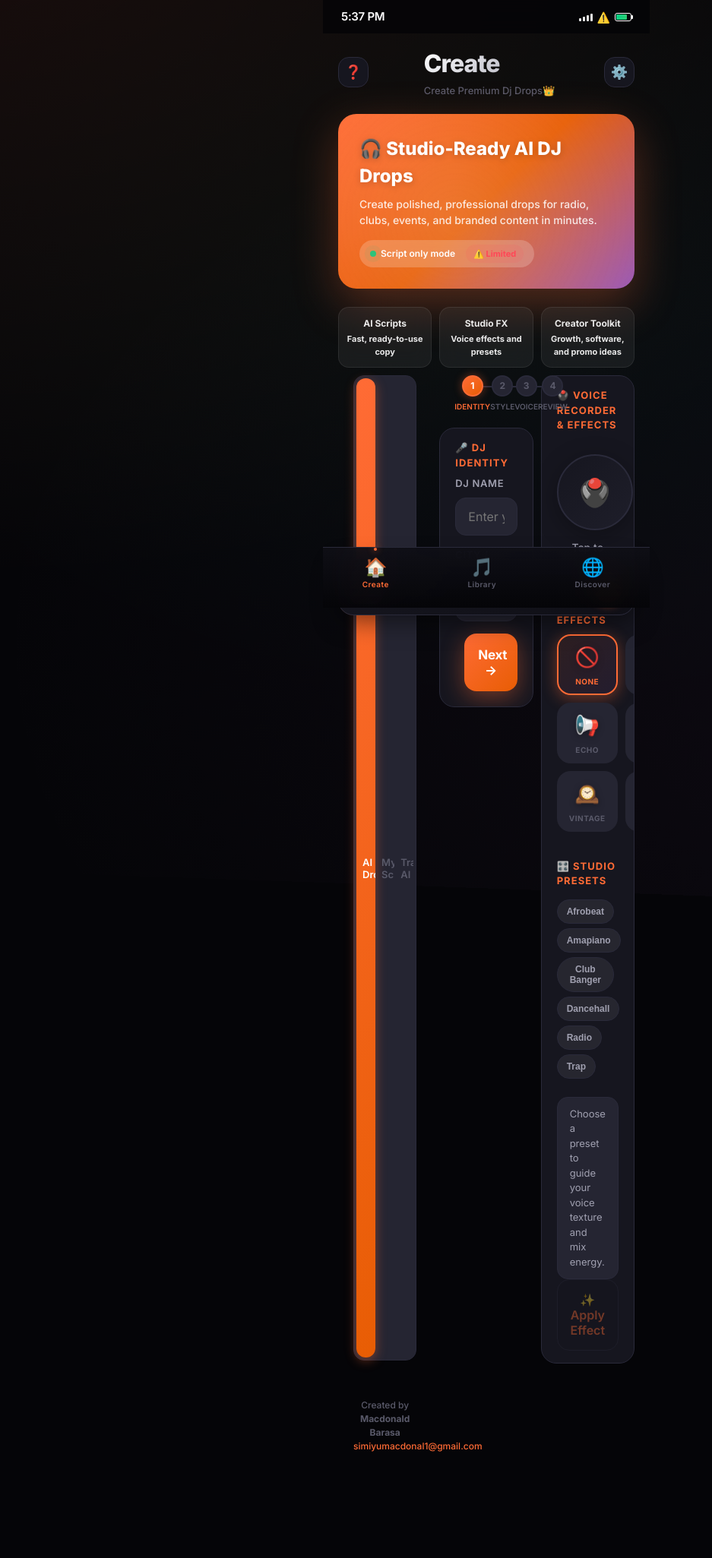
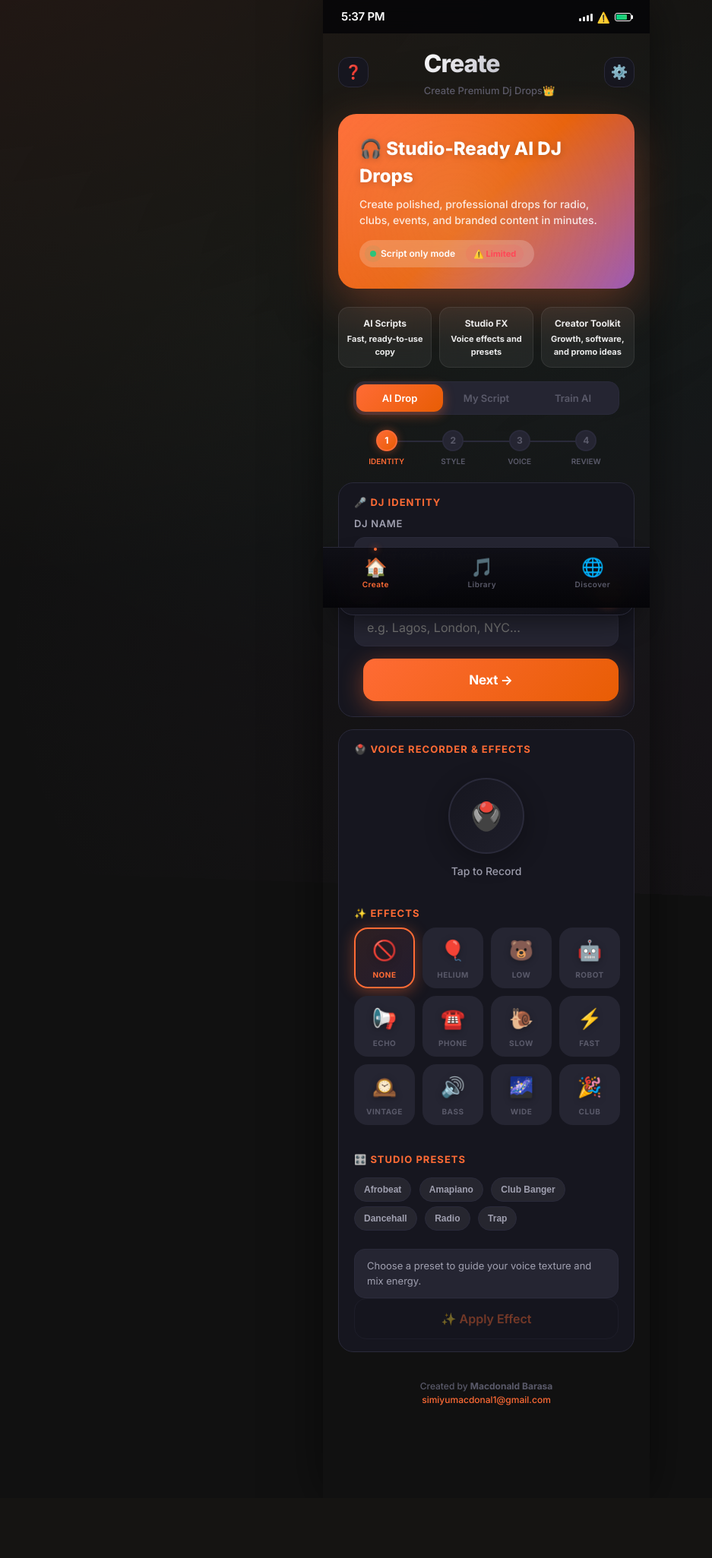
Before and after one commit to mbgeedidon1-design/dj-drop-factory-pro, a Flask app: page / in a window 1280 px wide. Shown: the whole page at 76% size, without its empty margins (0-937 px from the left). After the commit the page ends 1850 px from the top, so only its background shows below. Run offline with Flask 3, Linux system fonts and the light colour scheme; data comes from the database, SQL or seed files in the repository; both versions use the stored data as it was after the commit; data that the repository does not hold is empty.

Commit message:
Ui bug fix

```diff
--- a/templates/index.html
+++ b/templates/index.html
@@ -46,6 +46,12 @@
             font-weight: 400;
             -webkit-font-smoothing: antialiased;
             overflow-x: hidden;
+            overscroll-behavior-y: none;
+        }
+        button, .tab-item, .segment, .suggestion-chip, .effect-chip, .string-tool-btn, .nav-btn, .player-btn, .delete-btn, .library-item, .discover-card, .data-item {
+            touch-action: manipulation;
+            -webkit-user-select: none;
+            user-select: none;
         }
 
         .bg-glow {
@@ -186,6 +192,7 @@
             backdrop-filter: blur(12px);
         }
         .feature-item strong { display: block; margin-bottom: 3px; font-size: 12px; }
+        .feature-band > * { min-width: 0; }
 
         /* Section Cards */
         .section-card {
@@ -635,8 +642,6 @@
             animation: pulse 2s infinite; display: inline-block;
         }
 
-        to { transform: translateY(0); } }
-
         /* Responsive */
         @media (min-width: 431px) {
             body { background: #111; }
@@ -799,6 +804,8 @@
                 <div class="feature-item"><strong>AI Scripts</strong>Fast, ready-to-use copy</div>
                 <div class="feature-item"><strong>Studio FX</strong>Voice effects and presets</div>
                 <div class="feature-item"><strong>Creator Toolkit</strong>Growth, software, and promo ideas</div>
+            </div>
+
             <!-- Mode Selector -->
             <div class="segmented-control" role="tablist">
                 <button class="segment active" onclick="setMode('ai', this)">AI Drop</button>
```
Also changed, not shown: tests/test_app.py (+12 -0 lines), dj_drop_factory.db, 2 other files.
